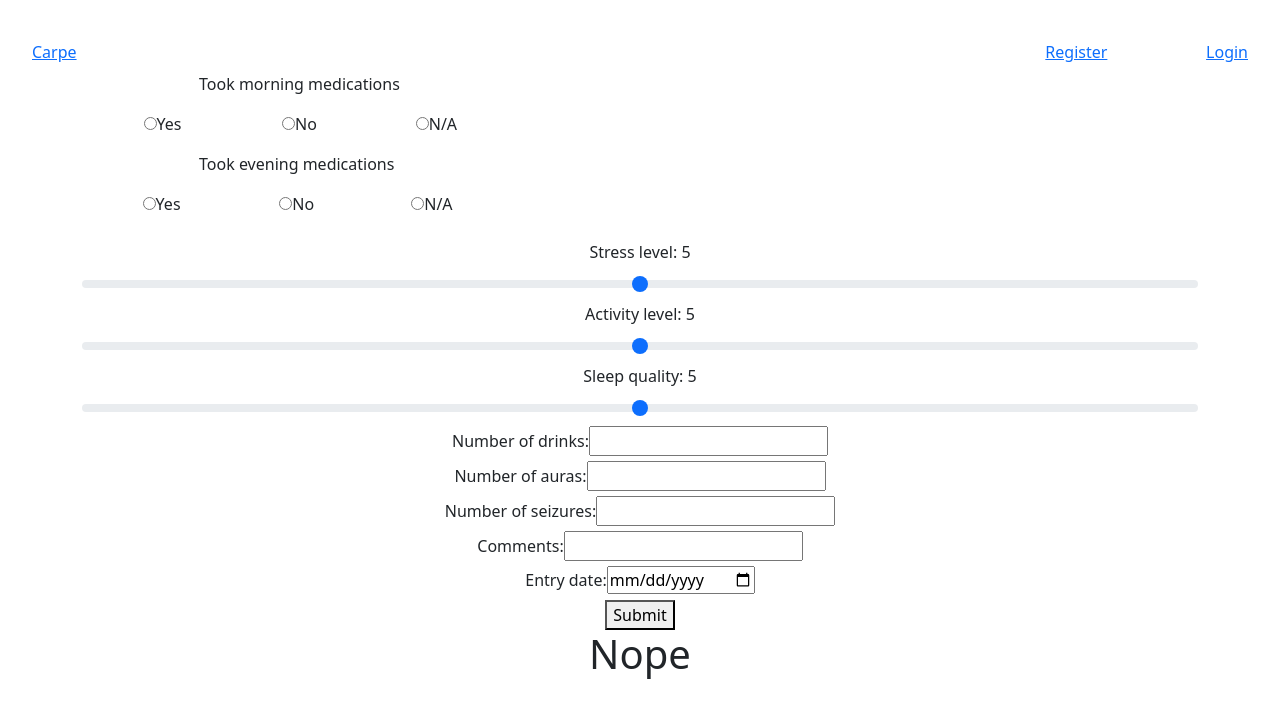
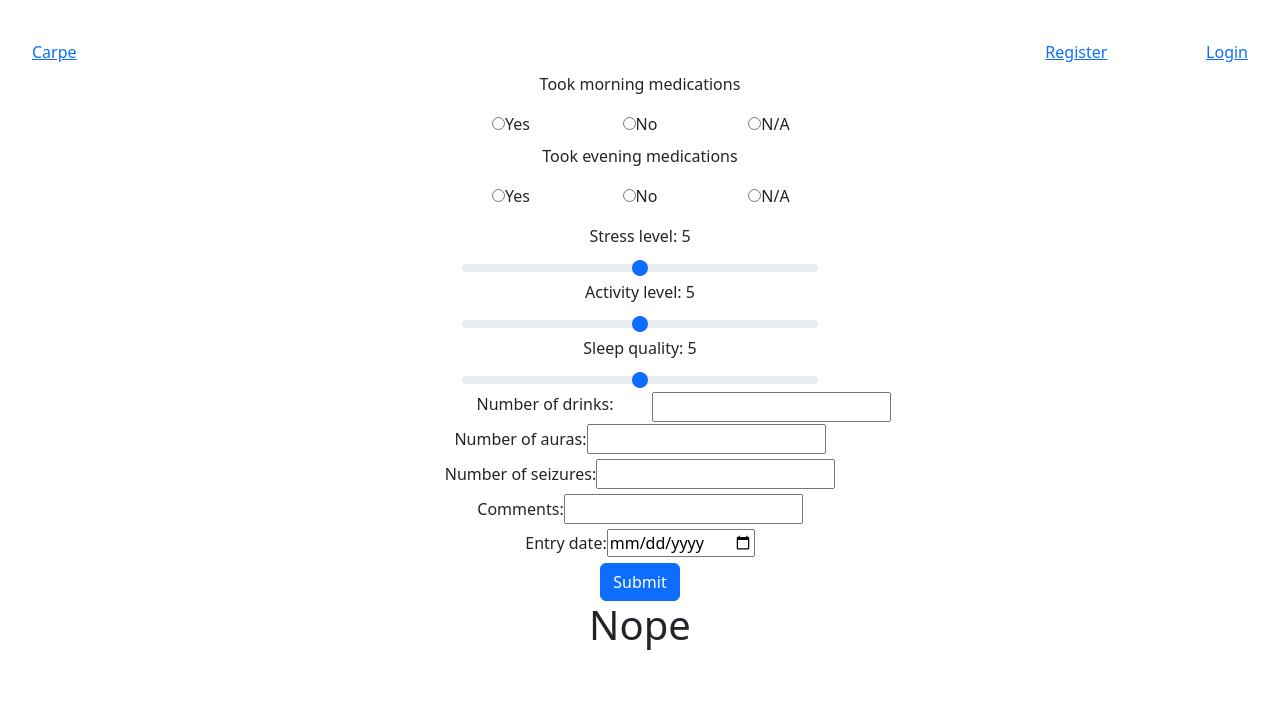
Before and after one commit to cookm353/Carpe, a React (Vite) app in the folder Front/: page /newEntry in a window 1280 px wide. Shown: the top 718 px of the page. Built offline with nearby package versions, Linux system fonts and the light colour scheme.

Commit message:
fixed appearance, added imports

```diff
--- a/Front/src/NewEntryForm.jsx
+++ b/Front/src/NewEntryForm.jsx
@@ -1,6 +1,11 @@
-import React, { useState} from "react"
+import React, { useState } from "react"
+import axios from "axios"
 
-const NewEntryForm = () => {
+import url from "./Helpers"
+import "./NewEntryForm.css"
+
+
+const NewEntryForm = ({ token }) => {
     const d = new Date()
     const today = `${d.getUTCFullYear()}-${d.getUTCMonth() + 1}-${d.getUTCDate()}`
 
@@ -9,8 +14,8 @@ const NewEntryForm = () => {
         tookPmMeds: "yes",
         stressLevel: 5,
         activityLevel: 5,
+        sleepQuality: 5,
         numDrinks: 0,
-        sleepQuality: 5,
         numAuras: 0,
         numSeizures: 0,
         comment: "",
@@ -28,7 +33,7 @@ const NewEntryForm = () => {
         })
     }
 
-    const handleSubmit = (e) => {
+    const handleSubmit = async (e) => {
         e.preventDefault()
         const {
             tookAmMeds, tookPmMeds,
@@ -36,9 +41,15 @@ const NewEntryForm = () => {
             sleepQuality, numAuras, numSeizures,
             comment, entryDate
         } = formData
-        console.log(tookAmMeds)
+
+        const resp = await axios.post(`${url}/entries`, formData, {
+            headers: {
+                'Authorization': token
+            }
+        })
+
         console.log(formData)
-        console.log(comment)
+
         for (let field in formData) {
             console.log(field, formData[field])
         }
@@ -49,7 +60,11 @@ const NewEntryForm = () => {
 
     return (
         <form onSubmit={handleSubmit} className="form container" id="newEntryForm">
-            <div className="form-check mb-3 d-flex" id="amMeds">
+            <div className="row">
+                <div className="col-2"></div>
+                <div className="col-8 d-flex justify-content-around">
+                    <div className="">
+                        <div className="form-check mb-2 d-flex row" id="amMeds">
                             <div className="row">
                                 <p>Took morning medications</p>
                                 <div id="didTakeAm" className="col">
@@ -91,7 +106,7 @@ const NewEntryForm = () => {
                                 </div>
                             </div>
                         </div>
-            <div className="form-check mb-3 d-flex" id="pmMeds">
+                        <div className="form-check mb-2 d-flex row" id="pmMeds">
                             <div className="row">
                                 <p>Took evening medications</p>
                                 <div className="col">
@@ -130,7 +145,16 @@ const NewEntryForm = () => {
                             </div>
                         </div>
 
+                    </div>
+                </div>
+                <div className="col-2"></div>
+            </div>
+
+            <div id="stress">
                 <label htmlFor="stressLevel" className="form-label">Stress level: {formData.stressLevel}</label>
+                <div className="row">
+                    <div className="col-4"></div>
+                    <div className="col-4 d-flex justify-content-center">
                         <input
                             name="stressLevel"
                             id="stressLevel"
@@ -140,7 +164,17 @@ const NewEntryForm = () => {
                             className="form-range"
                             onChange={handleChange}
                             /><br/>
+
+                    </div>
+                    <div className="col-4"></div>
+                </div>
+            </div>
+
+            <div id="activity">
+                <div className="row">
                     <label htmlFor="activityLevel" className="form-label">Activity level: {formData.activityLevel}</label>
+                    <div className="col-4"/>
+                    <div className="col-4 d-flex justify-content-center">
                     <input
                         name="activityLevel"
                         id="activityLevel"
@@ -150,7 +184,16 @@ const NewEntryForm = () => {
                         className="form-range"
                         onChange={handleChange}
                         /><br/>
+                    </div>
+                    <div className="col-4"/>
+                </div>
+            </div>
+
+            <div id="sleep">
                 <label htmlFor="sleepQuality" className="form-label">Sleep quality: {formData.sleepQuality}</label>
+                <div className="row">
+                    <div className="col-4"/>
+                    <div className="col-4 d-flex justify-content-center">
                         <input
                             name="sleepQuality"
                             id="sleepQuality"
@@ -160,13 +203,36 @@ const NewEntryForm = () => {
                             className="form-range"
                             onChange={handleChange}
                         /><br/>
-            <label htmlFor="numDrinks" className="form-label">Number of drinks: </label>
+
+                    </div>
+                    <div className="col-4"/>
+                </div>
+
+            </div>
+
+            <div id="drinks">
+                <div className="row">
+                    <div className="col-4"/>
+                    <div className="col-2">
+                        <label htmlFor="numDrinks" className="form-label">
+                            Number of drinks:
+                        </label>
+                    </div>
+                    <div className="col-2">
                         <input
                             name="numDrinks"
                             id="numDrinks"
                             type="number"
                             onChange={handleChange}
                         /><br/>
+                    </div>
+                    <div className="col-4"/>
+                </div>
+            </div>
+
+            <div id="auras">
+
+            </div>
             <label htmlFor="numAuras" className="form-label">Number of auras: </label>
             <input
                 id="numAuras"
@@ -174,6 +240,10 @@ const NewEntryForm = () => {
                 type="number"
                 onChange={handleChange}
             /><br/>
+
+            <div id="seizures">
+
+            </div>
             <label htmlFor="numSeizures" className="form-label">Number of seizures: </label>
             <input
                 id="numSeizures"
@@ -181,6 +251,10 @@ const NewEntryForm = () => {
                 type="number"
                 onChange={handleChange}
             /><br/>
+
+            <div id="comments">
+
+            </div>
             <label htmlFor="comment" className="form-label">Comments: </label>
             <input
                 id="comment"
@@ -188,6 +262,10 @@ const NewEntryForm = () => {
                 type="text"
                 onChange={handleChange}
             /><br/>
+
+            <div id="date">
+
+            </div>
             <label htmlFor="entryDate" className="form-label">Entry date:</label>
             <input
                 type="date"
@@ -195,7 +273,7 @@ const NewEntryForm = () => {
                 name="entryDate"
                 onChange={handleChange}
             /><br/>
-            <button>Submit</button>
+            <button className="btn btn-primary">Submit</button>
         </form>
     )
 }
```
Lines whose indentation alone changed are shown as unchanged.
